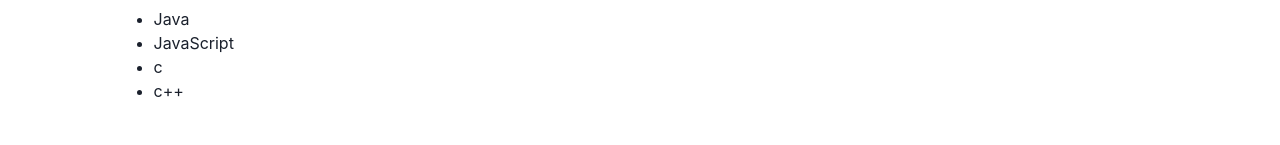
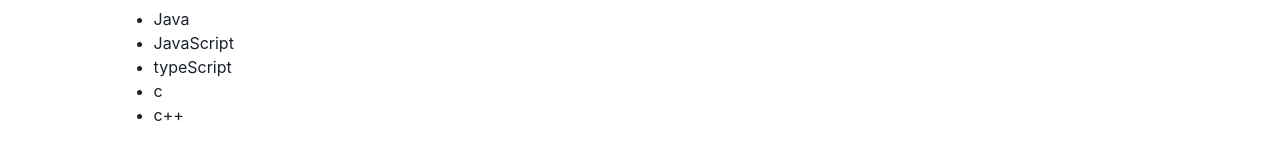
Before and after one commit to harshithkalki/profile-react, a React (Create React App) app: page / in a window 1280 px wide. Shown: the part 763-908 px from the top of the page. Built offline with nearby package versions, Linux system fonts and the light colour scheme.

Commit message:
skill update typescript

```diff
--- a/src/components/Skills.jsx
+++ b/src/components/Skills.jsx
@@ -13,6 +13,7 @@
     <ul style={{marginLeft:"2vw"}}>
         <li>Java</li>
         <li>JavaScript</li>
+        <li>typeScript</li>
         <li>c</li>
         <li>c++</li>
     </ul>
```
Also changed, not shown: 1 other file (tests, documents, lock files or other folders).
